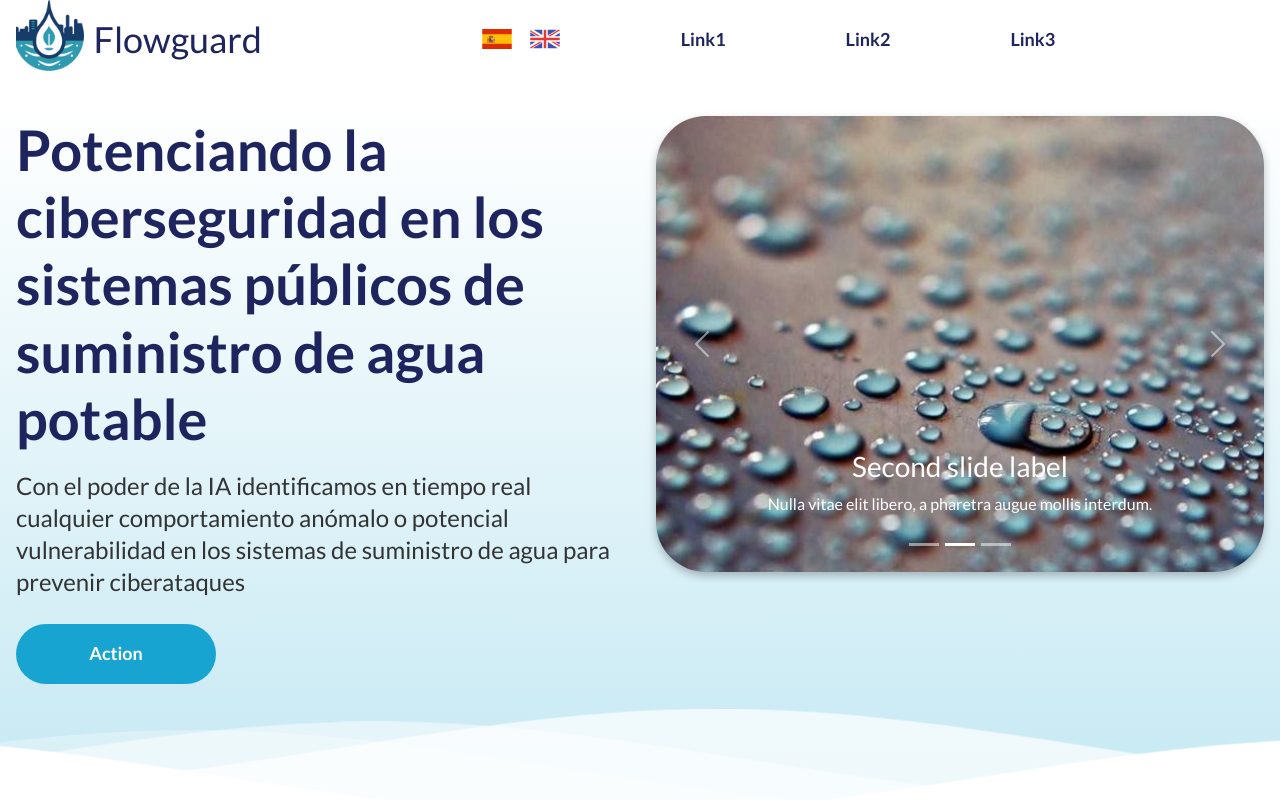
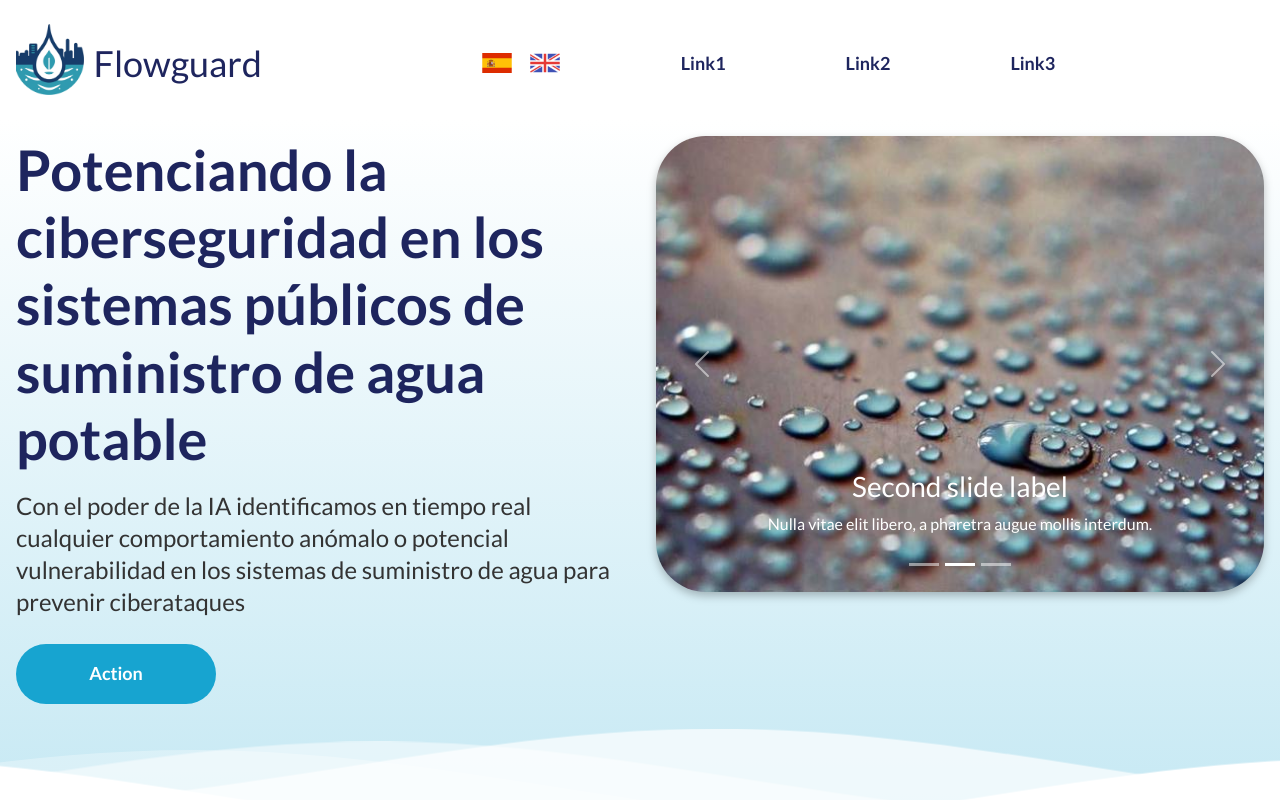
Before and after one commit to telcash/flowguard_frontend, a React (Create React App) app: page / in a window 1280 px wide. Shown: the top 800 px of the page. Built offline with nearby package versions, Linux system fonts and the light colour scheme.

Commit message:
Aplicados estilos a navbar

```diff
--- a/src/App.css
+++ b/src/App.css
@@ -22,9 +22,10 @@ nav {
     top: 0;
     z-index: 1;
     background-color: rgba(256, 256, 256, 0.75);
+    padding: 1.5rem 0;
 }
 
 main {
     position: relative;
-    top: 100px;
+    top: 120px;
 }
--- a/src/containers/main-nav/main-nav.css
+++ b/src/containers/main-nav/main-nav.css
@@ -24,6 +24,7 @@
 .fg__mainnav-logo_container img {
     width: 67.5px;
     height: 71px;
+    cursor: pointer;
 }
 
 .fg__mainnav-logo_container span {
@@ -32,6 +33,7 @@
     color: #1E255E;
     font-size: 36px;
     font-weight: 500;
+    cursor: pointer;
 }
 
 .fg__mainnav-links {
@@ -56,6 +58,10 @@
     font-weight: 700;
 }
 
+.fg__mainnav-links a:hover {
+    color: #17A4D0;
+}
+
 .fg__mainnav-links button {
     border: none;
     background: none;
```
